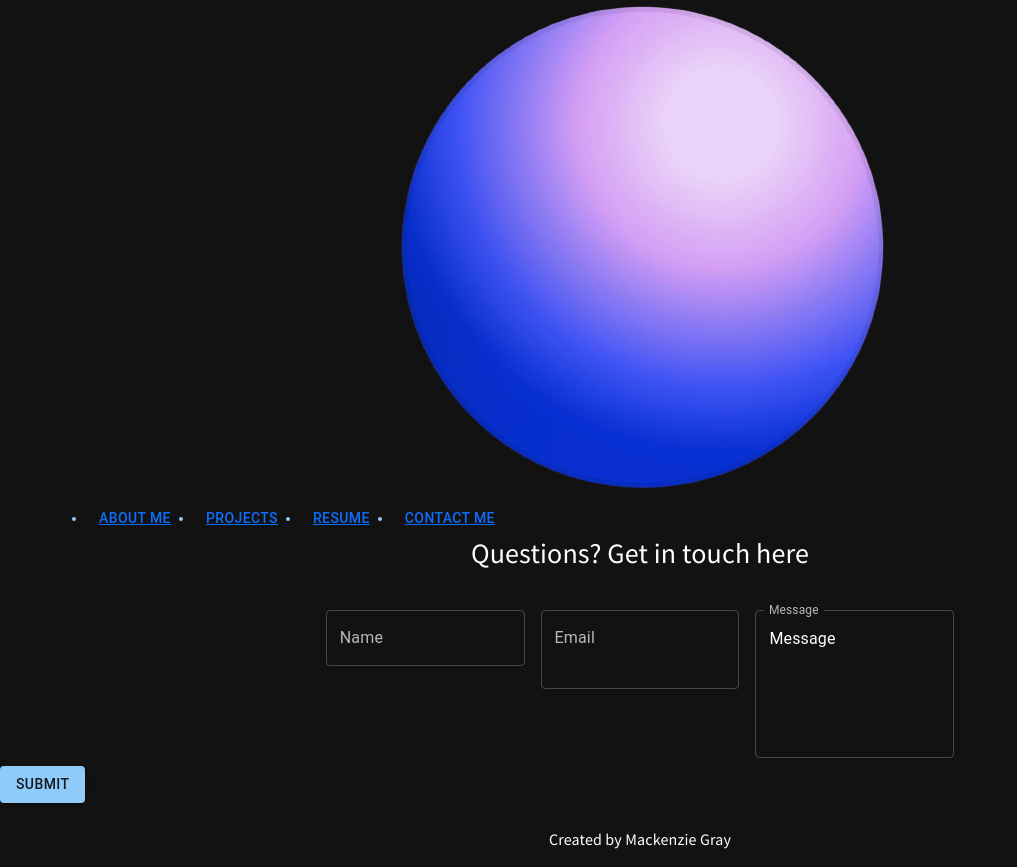
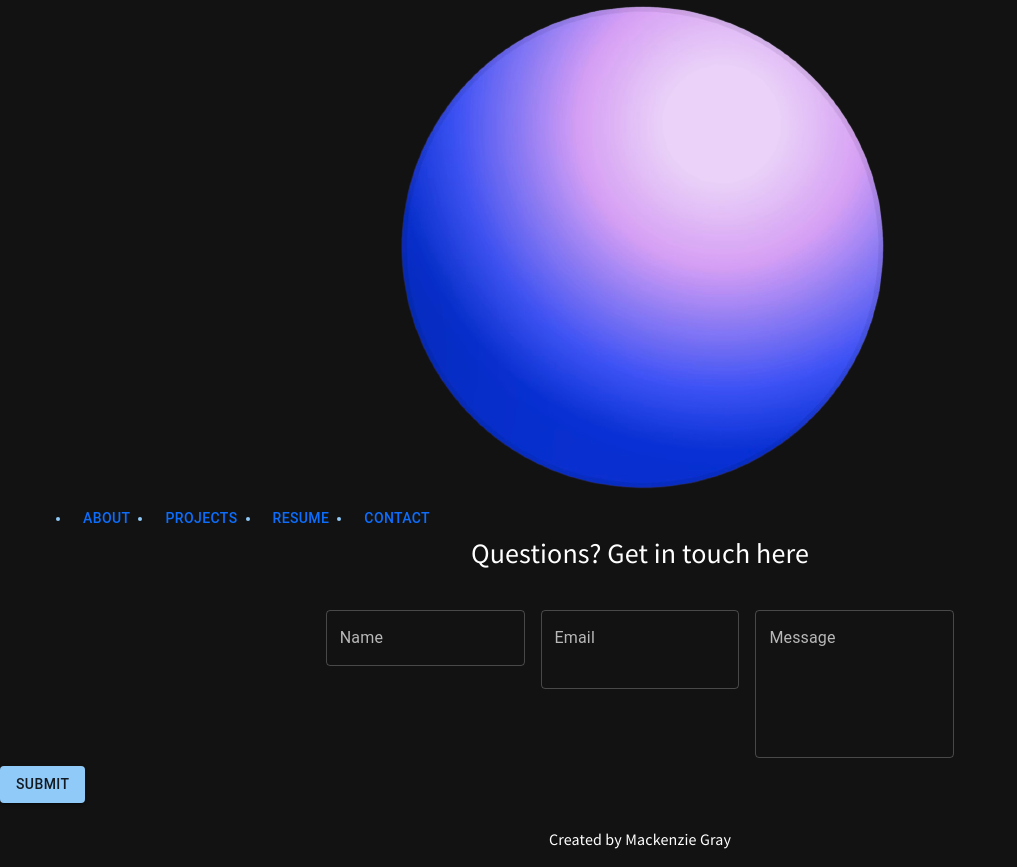
Before and after one commit to mdkgray/portfoligray, a React (Create React App) app: page /Contact in a window 1280 px wide. Shown: the whole page, without its empty margins (0-1017 px from the left). Built offline with nearby package versions, Linux system fonts and the light colour scheme.

Commit message:
contact styling

```diff
--- a/src/components/NavList.js
+++ b/src/components/NavList.js
@@ -1,6 +1,6 @@
 export const NavList = [
     {
-        name: "About Me",
+        name: "About",
         url: "/About"
     },
     {
@@ -12,7 +12,7 @@ export const NavList = [
         url: "/Resume"
     },
     {
-        name: "Contact Me",
+        name: "Contact",
         url: "/Contact"
     }
 ]
--- a/src/components/Navigation.js
+++ b/src/components/Navigation.js
@@ -10,7 +10,7 @@ function Navigation() {
     const navList = NavList.map(({ url, name }, index) => {
         return(
         <li key={index}>
-            <NavLink to={url} className='nav-list nav-font flex-row mx-2 no-underline' activeclassname="active">{name}</NavLink>
+            <NavLink to={url} style={{ textDecoration: 'none' }} className='nav-list nav-font flex-row mx-2 no-underline' activeclassname="active">{name}</NavLink>
         </li>
         )
     });
@@ -20,7 +20,7 @@ function Navigation() {
             <header className="top-header">
                 <nav className='nav-list'>
                     <Stack spacing={2} direction="row">
-                        <ul className="nav-list flex-row mx-2 no-underline"></ul>
+                        <ul className="nav-list flex-row m-10"></ul>
                         <Button variant="text">{navList}</Button>
                     </Stack>
                 </nav>
--- a/src/components/Pages/About.js
+++ b/src/components/Pages/About.js
@@ -5,7 +5,7 @@ export default function About() {
     return (
     <div>
         <h1>About Me</h1>
-        <img src={'/assets/images/headshot.png'}></img>
+        <img src={'/assets/images/headshot.png'} alt={'headshot'}></img>
         <p>Hi I'm Mackenzie</p>
         <p>
         I am a full stack developer based in Sydney, Australia. With a focus on attention to detail, creating polished and efficient code and working with people, my passion lies in product management in the technology space.
--- a/src/components/Pages/Contact.js
+++ b/src/components/Pages/Contact.js
@@ -36,7 +36,6 @@ export default function Contact() {
                     label="Message"
                     multiline
                     rows={5}
-                    defaultValue="Message"
                 />
 
                 <Stack spacing={2} direction="row">
@@ -47,5 +46,3 @@ export default function Contact() {
 
     );
 }
-
-// make form with normal HTML elements
```
